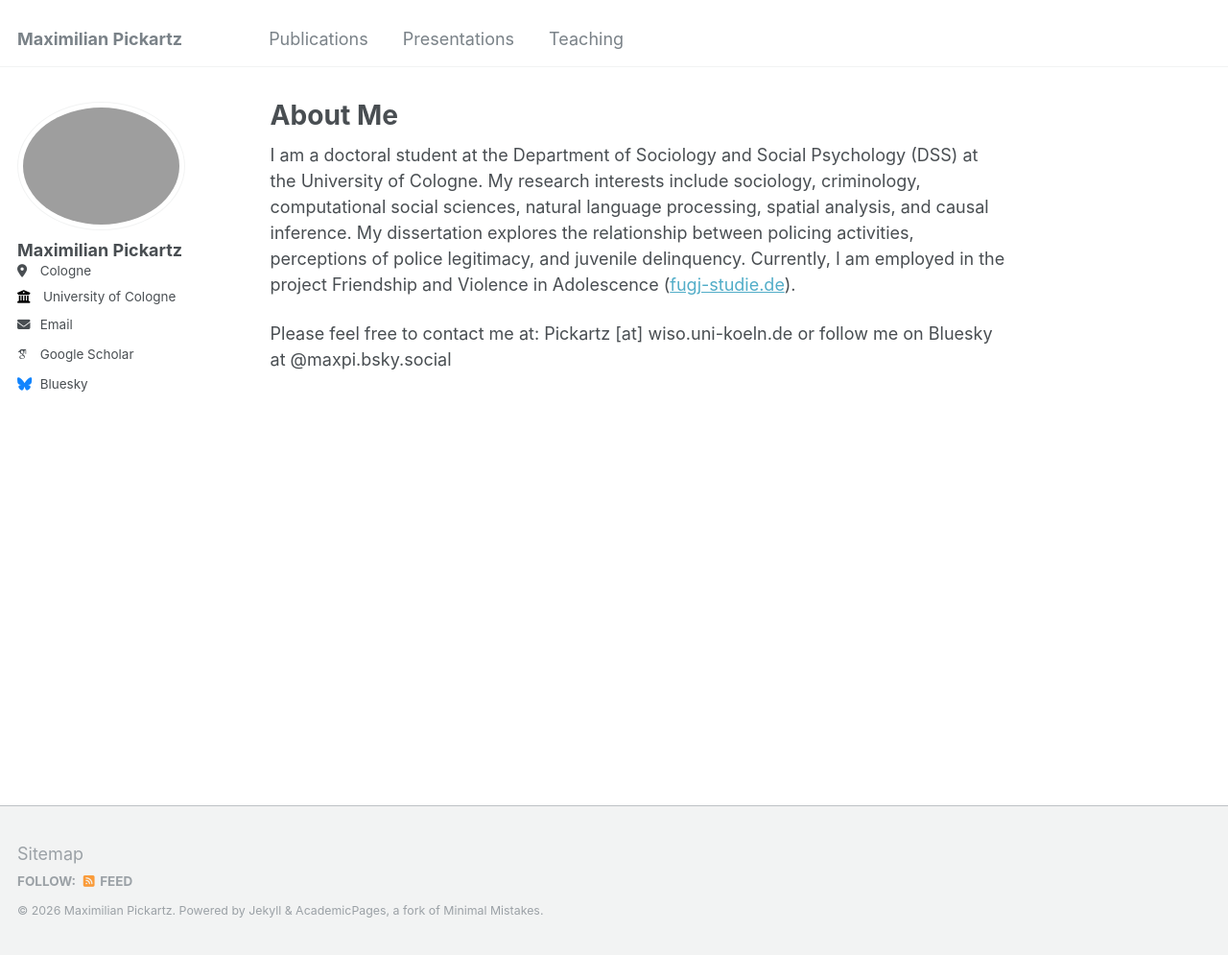
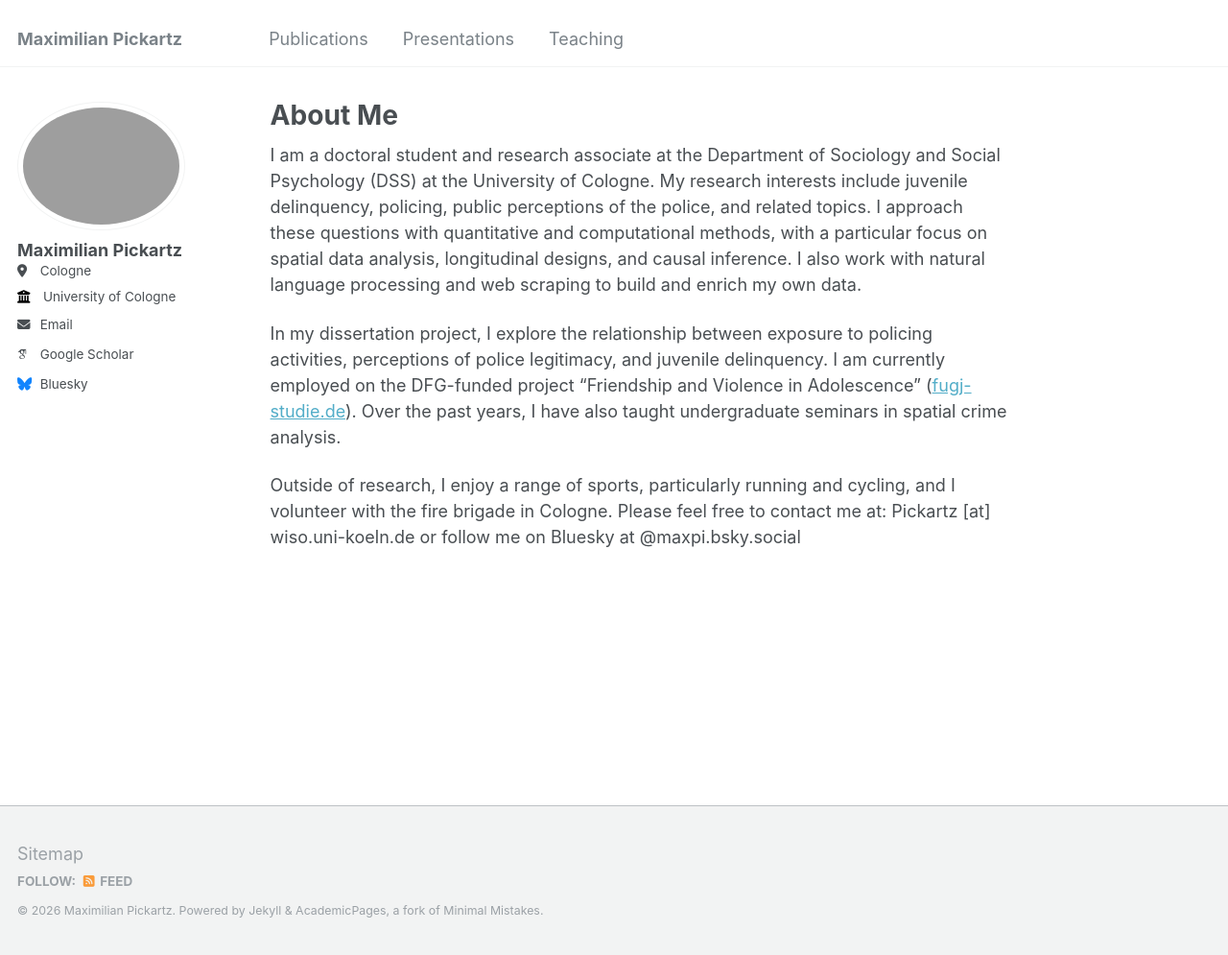
Before and after one commit to maxpi99/maxpi99.github.io, a Jekyll site: the page built from _pages/about.md, in a window 1280 px wide and 995 px high. Shown: the whole window at 96% size. Built offline with Jekyll 4.4.1, drawn with Linux system fonts in a browser that asks for light colours; some web fonts are replaced.

Commit message:
Update About Me text with expanded bio
Co-Authored-By: Claude Sonnet 5 <noreply@anthropic.com>
Claude-Session: https://claude.ai/code/session_01QiwfStqV3y44Zyg4UgXXT9

```diff
--- a/_pages/about.md
+++ b/_pages/about.md
@@ -7,9 +7,8 @@ redirect_from:
   - /about.html
 ---
 
-I am a doctoral student at the Department of Sociology and Social Psychology (DSS) at the University of Cologne.
-My research interests include sociology, criminology, computational social sciences, natural language processing, spatial analysis, and causal inference.
-My dissertation explores the relationship between policing activities, perceptions of police legitimacy, and juvenile delinquency.
-Currently, I am employed in the project Friendship and Violence in Adolescence ([fugj-studie.de](https://fugj-studie.de/)).
+I am a doctoral student and research associate at the Department of Sociology and Social Psychology (DSS) at the University of Cologne. My research interests include juvenile delinquency, policing, public perceptions of the police, and related topics. I approach these questions with quantitative and computational methods, with a particular focus on spatial data analysis, longitudinal designs, and causal inference. I also work with natural language processing and web scraping to build and enrich my own data.
 
-Please feel free to contact me at: Pickartz [at] wiso.uni-koeln.de or follow me on Bluesky at @maxpi.bsky.social
+In my dissertation project, I explore the relationship between exposure to policing activities, perceptions of police legitimacy, and juvenile delinquency. I am currently employed on the DFG-funded project "Friendship and Violence in Adolescence" ([fugj-studie.de](https://fugj-studie.de/)). Over the past years, I have also taught undergraduate seminars in spatial crime analysis.
+
+Outside of research, I enjoy a range of sports, particularly running and cycling, and I volunteer with the fire brigade in Cologne. Please feel free to contact me at: Pickartz [at] wiso.uni-koeln.de or follow me on Bluesky at @maxpi.bsky.social
```
